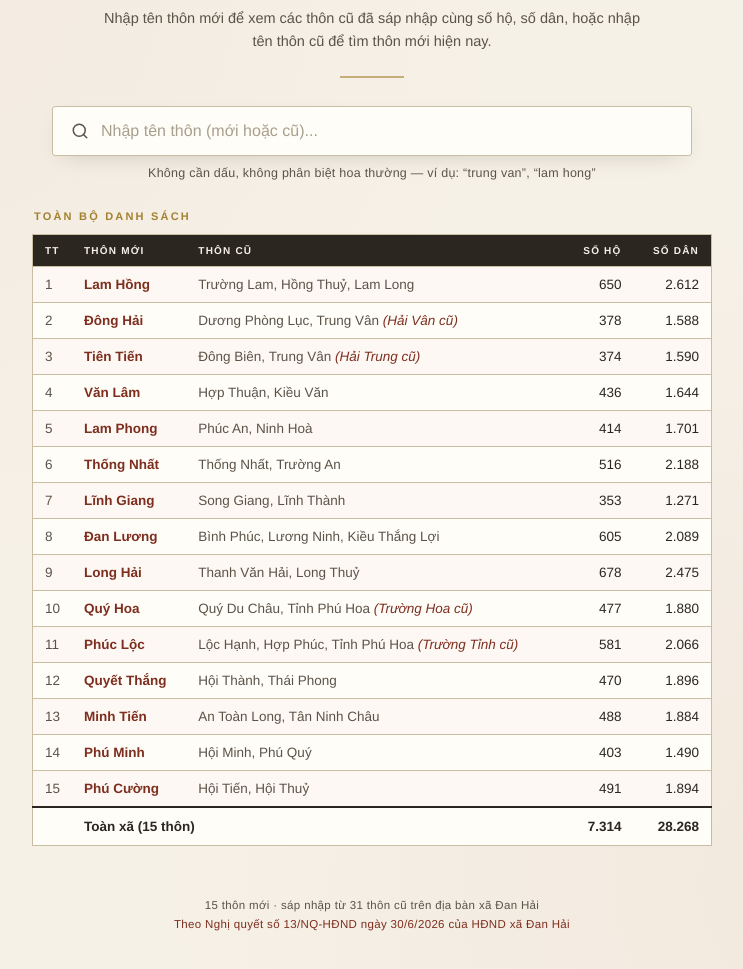
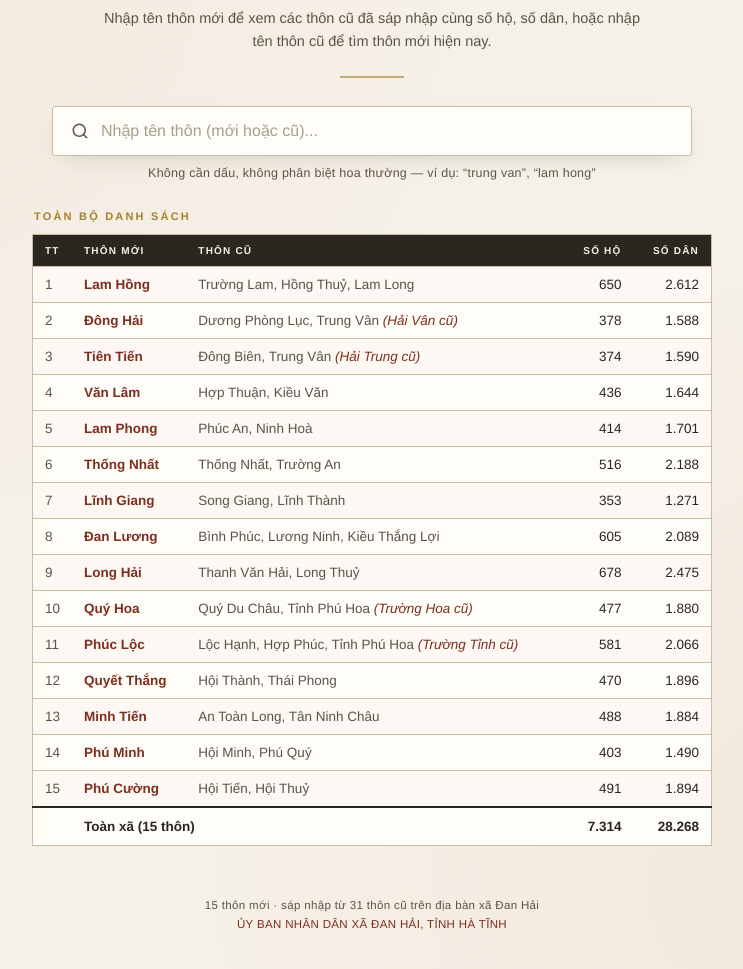
Before and after one commit to tranviethong/thon, a plain HTML site: page index.html in a window 1280 px wide. Shown: the part 125-1094 px from the top of the page, without its empty margins (268-1011 px from the left). Drawn offline with Linux system fonts and the light colour scheme.

Commit message:
Update index.html

```diff
--- a/index.html
+++ b/index.html
@@ -348,7 +348,7 @@
 
 <footer>
   15 thôn mới &middot; sáp nhập từ 31 thôn cũ trên địa bàn xã Đan Hải<br>
-  <span class="src">Theo Nghị quyết số 13/NQ&#8209;HĐND ngày 30/6/2026 của HĐND xã Đan Hải</span>
+  <span class="src">ỦY BAN NHÂN DÂN XÃ ĐAN HẢI, TỈNH HÀ TĨNH</span>
 </footer>
 
 <script>
```
